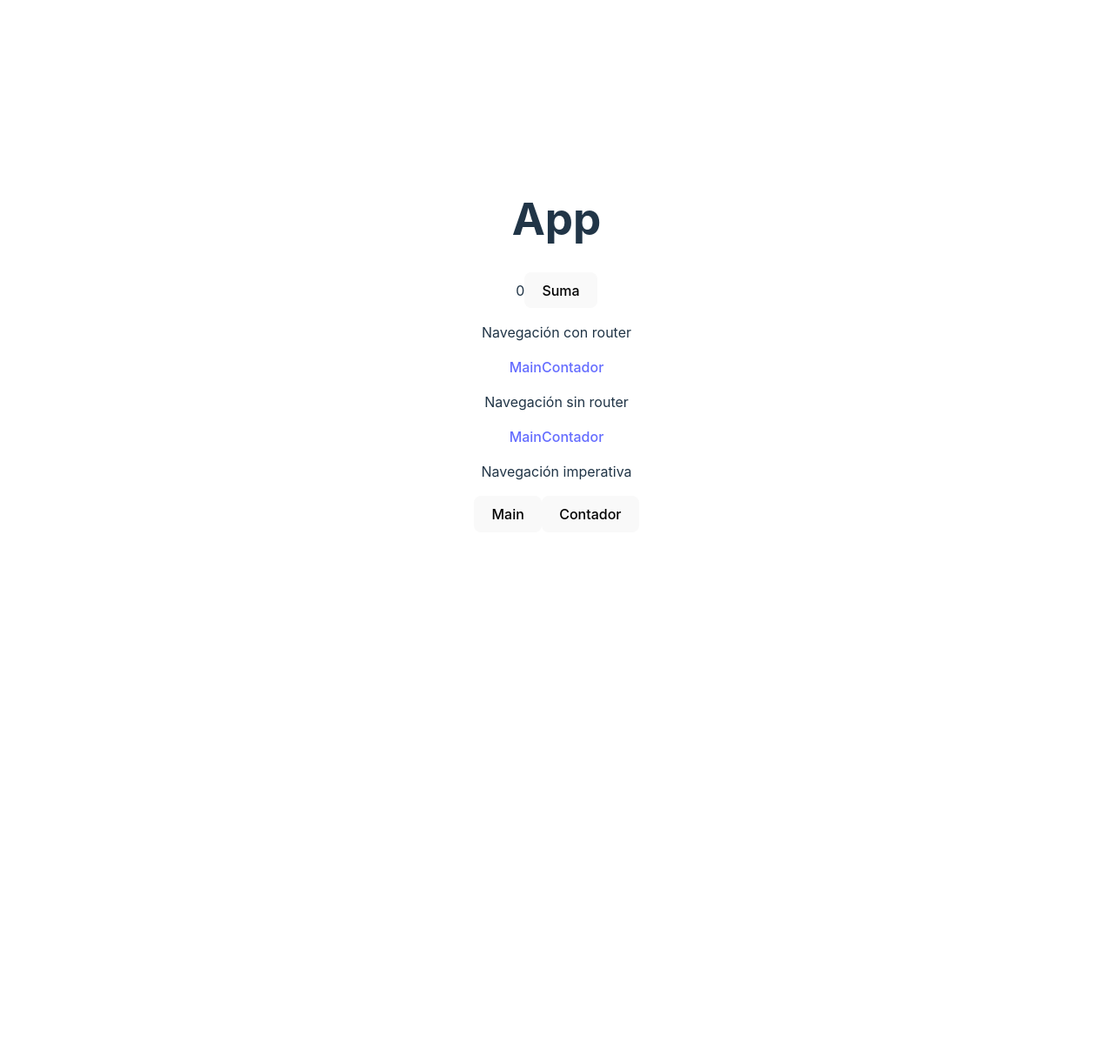
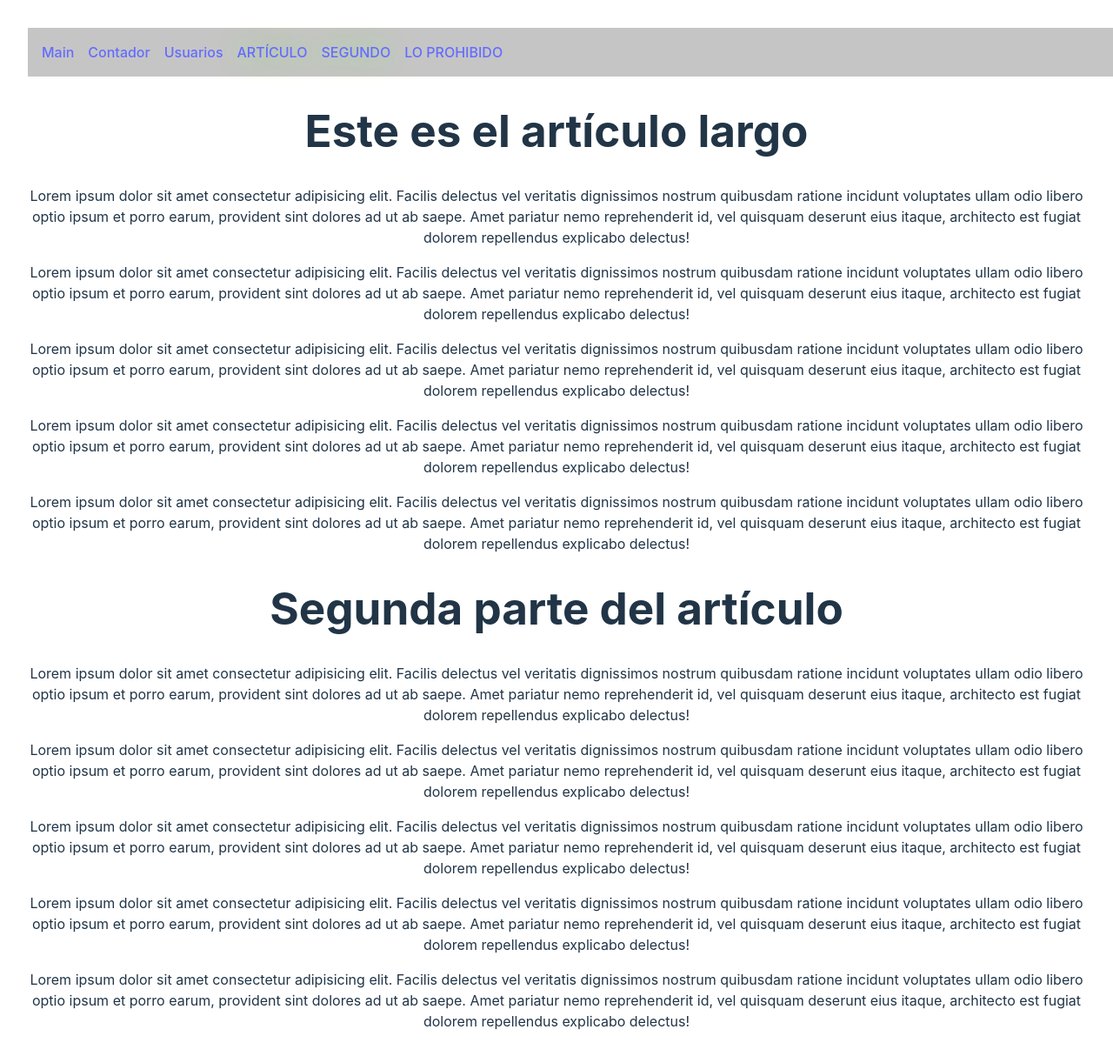
Before and after one commit to redspidersoftware/tema-03-Vite, a Vue app: page /articulo in a window 1280 px wide. Shown: the top 1222 px of the page at 87% size. Before the commit the page ends 800 px from the top, so only its background shows below. Built offline with nearby package versions, Linux system fonts and the light colour scheme.

Commit message:
TERMINANDO CON RUTAS

```diff
--- a/src/App.vue
+++ b/src/App.vue
@@ -1,40 +1,41 @@
 <template>
-  <h1>App</h1>
-  <span>{{ contador }}</span>
-  <button @click="contador++">Suma</button>
-  <div>
-    <p>Navegación con router</p>
+  <nav class="navbar">
     <router-link to="/" active-class="link-activo">Main</router-link>
     <router-link to="/contador" active-class="link-activo">Contador</router-link>
-  </div>
-  <div>
-    <p>Navegación sin router</p>
-    <a href="/">Main</a>
-    <a href="/contador">Contador</a>
-  </div>
-  <div>
-    <p>Navegación imperativa</p>
-    <button @click="navegaImperativo('/')">Main</button>
-    <button @click="navegaImperativo('/contador')">Contador</button>
-  </div>
-  <router-view></router-view>
+    <router-link to="/usuarios" active-class="link-activo">Usuarios</router-link>
+    <router-link to="/articulo" active-class="link-activo">Artículo</router-link>
+    <router-link :to="{ path: '/articulo', hash: '#segundaparte' }" active-class="link-activo">Segundo</router-link>
+    <router-link :to="{ path: '/prohibido' }">LO PROHIBIDO</router-link>
+
+
+  </nav>
+  <router-view v-slot="{ Component }">
+    <transition name="fade" mode="out-in">
+      <component :is="Component" />
+    </transition>
+  </router-view>
 </template>
 
 <script setup lang="ts">
-import { ref } from "vue";
-import { useRouter } from "vue-router";
-
-const contador = ref(0);
-const router = useRouter()
-
-const navegaImperativo = (path: string) => {
-    // Dirigirnos a la home
-    router.push({ path })
-}
 </script>
 <style scoped>
 .link-activo {
     text-transform: uppercase;
-    text-shadow: 0 0 2rem rgb(15, 20, 15);
+    text-shadow: 0 0 2rem rgb(136, 255, 125);
+}
+
+.navbar {
+  width: 100%;
+  background-color: rgba(140, 140, 140, 0.5);
+  padding: 1rem;
+  display: flex;
+  gap: 1rem;
+}
+.fade-enter-active, .fade-leave-active {
+  transition: all 0.3s;
+}
+.fade-enter, .fade-leave-to {
+  opacity: 0;
+  transform: scale(0.9);
 }
 </style>
--- /dev/null
+++ b/src/App_old.vue
@@ -0,0 +1,40 @@
+<template>
+  <h1>App</h1>
+  <span>{{ contador }}</span>
+  <button @click="contador++">Suma</button>
+  <div>
+    <p>Navegación con router</p>
+    <router-link to="/" active-class="link-activo">Main</router-link>
+    <router-link to="/contador" active-class="link-activo">Contador</router-link>
+  </div>
+  <div>
+    <p>Navegación sin router</p>
+    <a href="/">Main</a>
+    <a href="/contador">Contador</a>
+  </div>
+  <div>
+    <p>Navegación imperativa</p>
+    <button @click="navegaImperativo('/')">Main</button>
+    <button @click="navegaImperativo('/contador')">Contador</button>
+  </div>
+  <router-view></router-view>
+</template>
+
+<script setup lang="ts">
+import { ref } from "vue";
+import { useRouter } from "vue-router";
+
+const contador = ref(0);
+const router = useRouter()
+
+const navegaImperativo = (path: string) => {
+    // Dirigirnos a la home
+    router.push({ path })
+}
+</script>
+<style scoped>
+.link-activo {
+    text-transform: uppercase;
+    text-shadow: 0 0 2rem rgb(15, 20, 15);
+}
+</style>
--- a/src/Main.vue
+++ b/src/Main.vue
@@ -1,6 +1,5 @@
 <template>
-
-
+  <div>
     <!--<div>
         Helo world
         <input type = "text" v-model="valorInput" />
@@ -59,7 +58,9 @@
     <!-- <DirectivasParametros /> -->
 
     <!-- <MiContador /> -->
+
     <MiLoader />
+  </div>
 </template>
 
 <script setup lang="ts">
@@ -110,15 +111,13 @@
 
 // import MiContador from "./components/MiOtroContador.vue"
 
-import MiLoader from "./components/MiLoader.vue"
+import MiLoader from "./components/MiLoader.vue";
 // const mostrar = ref(Math.random() >0.5)
 // const calcular=() =>{
 //     mostrar.value = Math.random() >0.5
 // }
 // const valorMiInput = ref("Hola mundo")
 // provide("version","0.1")
-
-
 
 //const modoOscuro = ref(true)
 
@@ -134,8 +133,5 @@ import MiLoader from "./components/MiLoader.vue"
 // const redirige = (ruta:Routes) =>{
 //     pagina.value = ruta
 // }
-
 </script>
-  <style scoped>
-
-  </style>
+<style scoped></style>
--- /dev/null
+++ b/src/assets/usuarios.ts
@@ -0,0 +1,25 @@
+interface Usuario {
+    id: number
+    nombre: string
+    email: string
+}
+
+const usuarios: Usuario[] = [
+    {
+        id: 1,
+        nombre: "Uno",
+        email: "uno@uno.com"
+    },
+    {
+        id: 2,
+        nombre: "Dos",
+        email: "dos@dos.com"
+    },
+    {
+        id: 3,
+        nombre: "Tres",
+        email: "tres@tres.com"
+    }
+]
+
+export default usuarios
--- /dev/null
+++ b/src/components/ArticuloLargo.vue
@@ -0,0 +1,83 @@
+<template>
+    <div>
+      <h1>Este es el artículo largo</h1>
+      <p>
+        Lorem ipsum dolor sit amet consectetur adipisicing elit. Facilis delectus
+        vel veritatis dignissimos nostrum quibusdam ratione incidunt voluptates
+        ullam odio libero optio ipsum et porro earum, provident sint dolores ad ut
+        ab saepe. Amet pariatur nemo reprehenderit id, vel quisquam deserunt eius
+        itaque, architecto est fugiat dolorem repellendus explicabo delectus!
+      </p>
+      <p>
+        Lorem ipsum dolor sit amet consectetur adipisicing elit. Facilis delectus
+        vel veritatis dignissimos nostrum quibusdam ratione incidunt voluptates
+        ullam odio libero optio ipsum et porro earum, provident sint dolores ad ut
+        ab saepe. Amet pariatur nemo reprehenderit id, vel quisquam deserunt eius
+        itaque, architecto est fugiat dolorem repellendus explicabo delectus!
+      </p>
+      <p>
+        Lorem ipsum dolor sit amet consectetur adipisicing elit. Facilis delectus
+        vel veritatis dignissimos nostrum quibusdam ratione incidunt voluptates
+        ullam odio libero optio ipsum et porro earum, provident sint dolores ad ut
+        ab saepe. Amet pariatur nemo reprehenderit id, vel quisquam deserunt eius
+        itaque, architecto est fugiat dolorem repellendus explicabo delectus!
+      </p>
+      <p>
+        Lorem ipsum dolor sit amet consectetur adipisicing elit. Facilis delectus
+        vel veritatis dignissimos nostrum quibusdam ratione incidunt voluptates
+        ullam odio libero optio ipsum et porro earum, provident sint dolores ad ut
+        ab saepe. Amet pariatur nemo reprehenderit id, vel quisquam deserunt eius
+        itaque, architecto est fugiat dolorem repellendus explicabo delectus!
+      </p>
+      <p>
+        Lorem ipsum dolor sit amet consectetur adipisicing elit. Facilis delectus
+        vel veritatis dignissimos nostrum quibusdam ratione incidunt voluptates
+        ullam odio libero optio ipsum et porro earum, provident sint dolores ad ut
+        ab saepe. Amet pariatur nemo reprehenderit id, vel quisquam deserunt eius
+        itaque, architecto est fugiat dolorem repellendus explicabo delectus!
+      </p>
+      <div>
+        <h1 id="segundaparte">Segunda parte del artículo</h1>
+        <p>
+          Lorem ipsum dolor sit amet consectetur adipisicing elit. Facilis
+          delectus vel veritatis dignissimos nostrum quibusdam ratione incidunt
+          voluptates ullam odio libero optio ipsum et porro earum, provident sint
+          dolores ad ut ab saepe. Amet pariatur nemo reprehenderit id, vel
+          quisquam deserunt eius itaque, architecto est fugiat dolorem repellendus
+          explicabo delectus!
+        </p>
+        <p>
+          Lorem ipsum dolor sit amet consectetur adipisicing elit. Facilis
+          delectus vel veritatis dignissimos nostrum quibusdam ratione incidunt
+          voluptates ullam odio libero optio ipsum et porro earum, provident sint
+          dolores ad ut ab saepe. Amet pariatur nemo reprehenderit id, vel
+          quisquam deserunt eius itaque, architecto est fugiat dolorem repellendus
+          explicabo delectus!
+        </p>
+        <p>
+          Lorem ipsum dolor sit amet consectetur adipisicing elit. Facilis
+          delectus vel veritatis dignissimos nostrum quibusdam ratione incidunt
+          voluptates ullam odio libero optio ipsum et porro earum, provident sint
+          dolores ad ut ab saepe. Amet pariatur nemo reprehenderit id, vel
+          quisquam deserunt eius itaque, architecto est fugiat dolorem repellendus
+          explicabo delectus!
+        </p>
+        <p>
+          Lorem ipsum dolor sit amet consectetur adipisicing elit. Facilis
+          delectus vel veritatis dignissimos nostrum quibusdam ratione incidunt
+          voluptates ullam odio libero optio ipsum et porro earum, provident sint
+          dolores ad ut ab saepe. Amet pariatur nemo reprehenderit id, vel
+          quisquam deserunt eius itaque, architecto est fugiat dolorem repellendus
+          explicabo delectus!
+        </p>
+        <p>
+          Lorem ipsum dolor sit amet consectetur adipisicing elit. Facilis
+          delectus vel veritatis dignissimos nostrum quibusdam ratione incidunt
+          voluptates ullam odio libero optio ipsum et porro earum, provident sint
+          dolores ad ut ab saepe. Amet pariatur nemo reprehenderit id, vel
+          quisquam deserunt eius itaque, architecto est fugiat dolorem repellendus
+          explicabo delectus!
+        </p>
+      </div>
+    </div>
+  </template>
--- /dev/null
+++ b/src/components/ComponenteProhibido.vue
@@ -0,0 +1,5 @@
+<template>
+    <div>
+      <h2>Componente NSFW</h2>
+    </div>
+  </template>
--- /dev/null
+++ b/src/components/DetallesUsuario.vue
@@ -0,0 +1,24 @@
+<template>
+    <div v-if="usuario !== null">
+        <h4>Detalles de usuario</h4>
+        <p><strong>Nombre:</strong> {{ usuario?.nombre }}</p>
+        <p><strong>Email:</strong> {{ usuario?.email }}</p>
+    </div>
+</template>
+
+<script setup lang="ts">
+import { useRoute } from "vue-router"
+import usuarios from "../assets/usuarios"
+
+const route = useRoute()
+
+const { id } = route.params
+
+const usuario = usuarios.find(u => u.id.toString() === id)
+
+console.log({ usuario })
+
+const { nuevonombre } = route.query
+
+console.log(nuevonombre)
+</script>
--- a/src/components/MiLoader.vue
+++ b/src/components/MiLoader.vue
@@ -1,4 +1,5 @@
 <template>
+  <div>
     <h2>Mi loader</h2>
     <span v-if="loader.loading">
         <span class="loader" :style="`border-left-color:${loader.color}`"></span>
@@ -8,6 +9,7 @@
     <button @click="stopLoading">Stop</button>
     <button @click="setLoading">Start</button>
     <input v-focus type="text" />
+  </div>
 </template>
 
 <script setup lang="ts">
--- a/src/components/MiOtroContador.vue
+++ b/src/components/MiOtroContador.vue
@@ -1,8 +1,10 @@
 <template>
+    <div>
     <h3>Mi contador</h3>
     <button @click="decrementaContador">Menos</button>
     <span>{{ contador }}</span>
     <button @click="incrementaContador">Más</button>
+</div>
 </template>
 
 <script setup lang="ts">
--- /dev/null
+++ b/src/components/MisUsuarios.vue
@@ -0,0 +1,20 @@
+<template>
+    <div>
+    <div v-for="usuario in usuarios" class="usuario">
+        <span>{{ usuario.id }}</span>
+        <span>{{ usuario.nombre }}</span>
+        <span>{{ usuario.email }}</span>
+        <router-link :to="`/usuarios/${usuario.id}`">Detalles</router-link>
+    </div>
+</div>
+</template>
+
+<script setup lang="ts">
+import usuarios from "../assets/usuarios"
+</script>
+<style scoped>
+.usuario {
+    display: flex;
+    gap: 1rem;
+}
+</style>
--- a/src/style.css
+++ b/src/style.css
@@ -26,7 +26,7 @@ a:hover {
 body {
   margin: 0;
   display: flex;
-  place-items: center;
+  /* place-items: center; */
   min-width: 320px;
   min-height: 100vh;
 }
```
Also changed, not shown: src/routes/index.ts (+42 -3 lines). Lines whose indentation alone changed are shown as unchanged.
